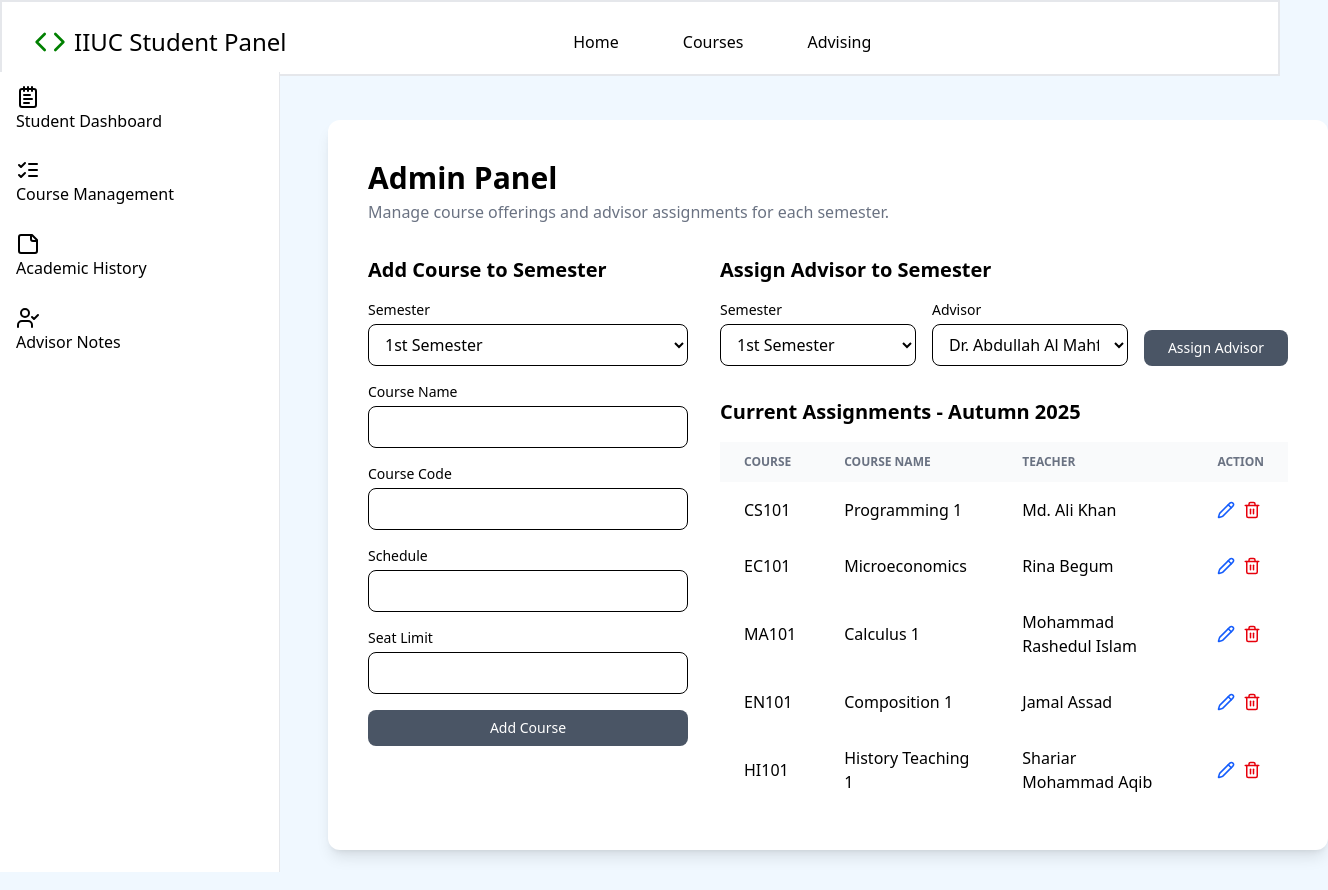
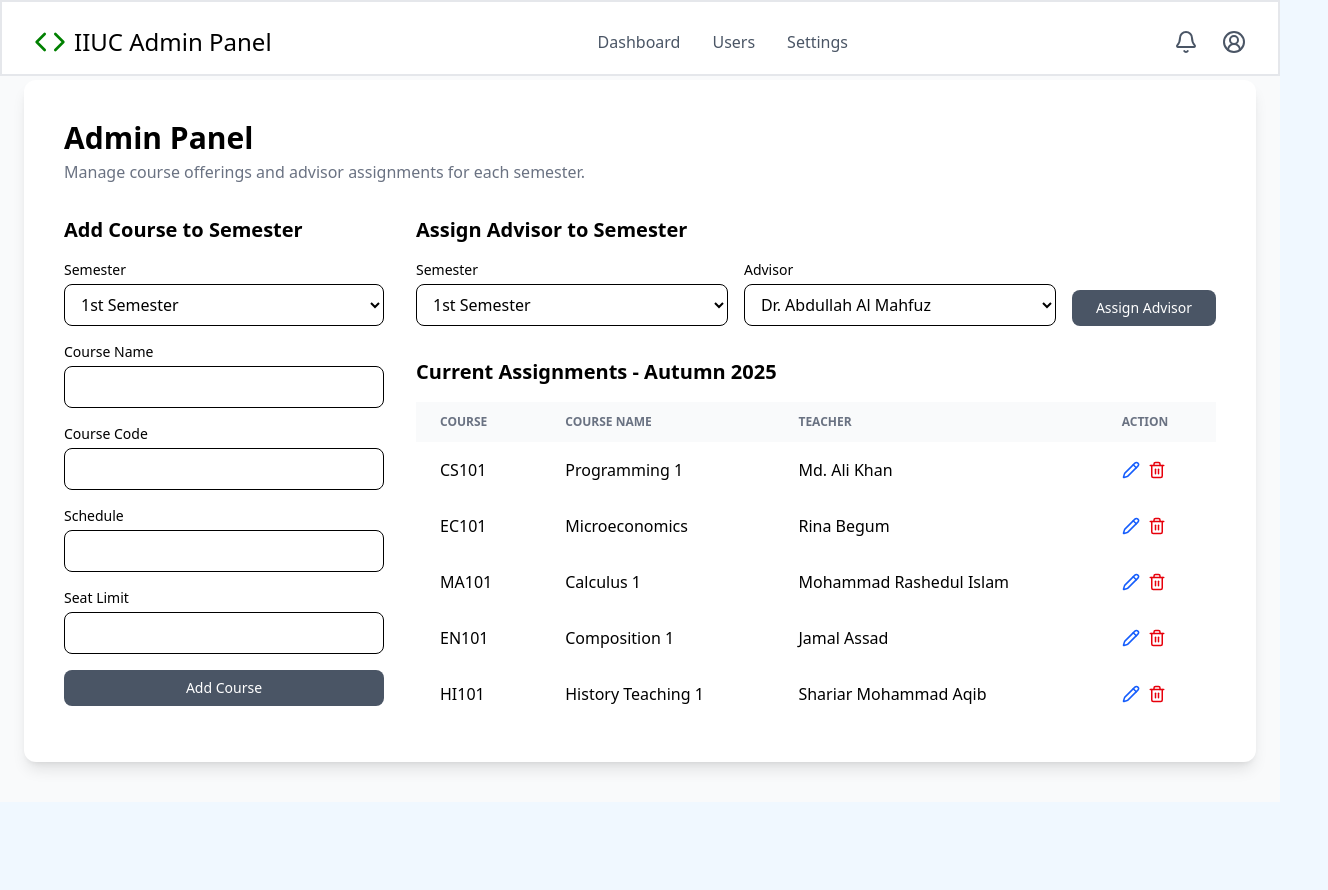
Before and after one commit to AsifulAhsan/CRAMS, a React (Vite) app: page /admin in a window 1280 px wide. Shown: the whole page, 1328 px wide, since content can reach past the window. After the commit the page ends 802 px from the top, so only its background shows below. Built offline with nearby package versions, Linux system fonts and the light colour scheme.

Commit message:
added navbar

```diff
--- a/src/components/AdminPage/AdminPage.jsx
+++ b/src/components/AdminPage/AdminPage.jsx
@@ -1,9 +1,34 @@
-import { Pencil, Trash2 } from "lucide-react";
+import { Pencil, Trash2, Code, Bell, CircleUserRound } from "lucide-react";
 
 export default function AdminPage() {
   return (
-    <div className="min-h-screen  py-10 px-0">
-      <div className="bg-white rounded-xl shadow-lg p-10 w-full ml-0 md:ml-12">
+    <div className="min-h-screen bg-gray-50">
+      {/* Admin Navbar */}
+      <div className="fixed w-full flex gap-4 justify-between pt-2 px-4 bg-white border-2 border-gray-200 z-10">
+        <div className="flex p-4 gap-2 items-center">
+          <Code color="green" size="32" />
+          <h1 className="text-2xl">IIUC Admin Panel</h1>
+        </div>
+        <div className="flex gap-8 items-center">
+          <button className="text-gray-600 hover:text-gray-800 transition">
+            Dashboard
+          </button>
+          <button className="text-gray-600 hover:text-gray-800 transition">
+            Users
+          </button>
+          <button className="text-gray-600 hover:text-gray-800 transition">
+            Settings
+          </button>
+        </div>
+        <div className="flex gap-6 p-4 items-center">
+          <Bell className="w-6 h-6 text-gray-600 hover:text-gray-800 cursor-pointer" />
+          <CircleUserRound className="w-6 h-6 text-gray-600 hover:text-gray-800 cursor-pointer" />
+        </div>
+      </div>
+
+      {/* Main Content */}
+      <div className="pt-20 px-6 py-10">
+        <div className="bg-white rounded-xl shadow-lg p-10 w-full max-w-7xl mx-auto">
           <div className="mb-8">
             <h1 className="text-3xl font-bold mb-1">Admin Panel</h1>
             <p className="text-gray-500">
@@ -191,5 +216,6 @@ export default function AdminPage() {
           </div>
         </div>
       </div>
+    </div>
   );
 }
--- a/src/main.jsx
+++ b/src/main.jsx
@@ -19,10 +19,13 @@ const router = createBrowserRouter([
       { path: "*", element: <NotFoundPage /> },
       { path: "/", element: <StudentDashboard /> },
       { path: "/course-manage", element: <CourseManage /> },
-      { path: "/admin", element: <AdminPage /> },
       { path: "/advisor-notes", element: <AdvisorNotes /> },
       { path: "/acad-history", element: <AcadHistory /> },
     ],
+  },
+  {
+    path: "/admin",
+    element: <AdminPage />,
   },
   {
     path: "/advisor",
```
Lines whose indentation alone changed are shown as unchanged.
